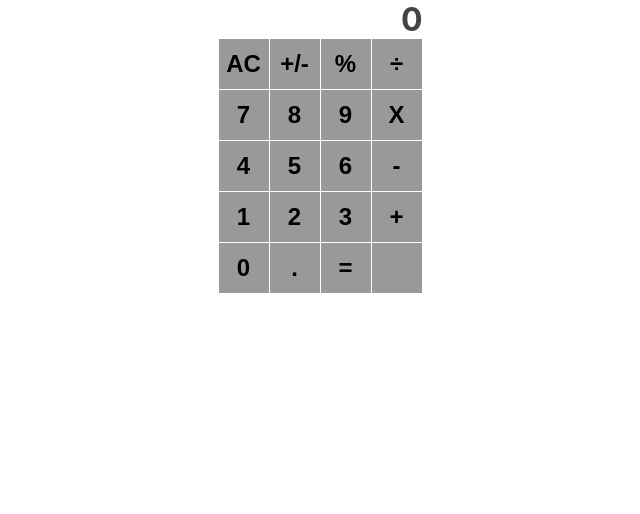
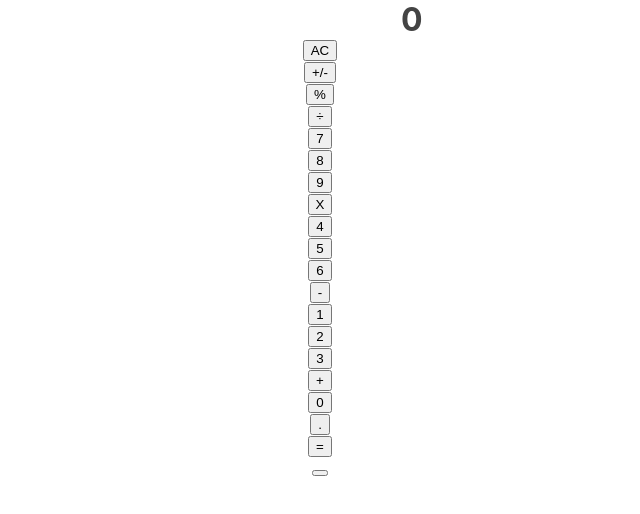
Before and after one commit to edxco/react-calculator, a React (Create React App) app: page / in a window 1280 px wide. Shown: the top 514 px of the page, without its empty margins (320-960 px from the left). Built offline with nearby package versions, Linux system fonts and the light colour scheme.

Commit message:
Proptype add to buttonpanel

```diff
--- a/src/components/Button.js
+++ b/src/components/Button.js
@@ -1,10 +1,10 @@
 import PropTypes from 'prop-types';
 
-function Button({ name }) {
+function Button({ name, onClick }) {
   return (
     <div>
-      <button type="button" className="square">
-        {name}
+      <button type="button" onClick={() => onClick(name)}>
+        { name }
       </button>
     </div>
   );
@@ -12,6 +12,7 @@ function Button({ name }) {
 
 Button.propTypes = {
   name: PropTypes.string.isRequired,
+  onClick: PropTypes.func.isRequired,
 };
 
 export default Button;
--- a/src/components/ButtonPanel.js
+++ b/src/components/ButtonPanel.js
@@ -1,6 +1,7 @@
+import PropTypes from 'prop-types';
 import Button from './Button';
 
-function ButtonPanel() {
+function ButtonPanel({ onClick }) {
   const namesButtons = {
     group1: ['AC', '+/-', '%', '÷'],
     group2: ['7', '8', '9', 'X'],
@@ -10,20 +11,21 @@ function ButtonPanel() {
   };
 
   const arrKeys = Object.keys(namesButtons);
-  const buttons = arrKeys.map((key) => namesButtons[key]
-    .map((element) => <Button key={element} name={element} />));
+  const buttons = arrKeys.map((key) => namesButtons[key].map((element) => (
+    <Button key={element} name={element} onClick={onClick} />
+  )));
 
   return (
     <div className="center-calculator">
-
       {buttons.map((element, i) => (
-        <div key={arrKeys[i]}>
-          {element}
-        </div>
+        <div key={arrKeys[i]}>{element}</div>
       ))}
-
     </div>
   );
 }
 
+ButtonPanel.propTypes = {
+  onClick: PropTypes.func.isRequired,
+};
+
 export default ButtonPanel;
```
